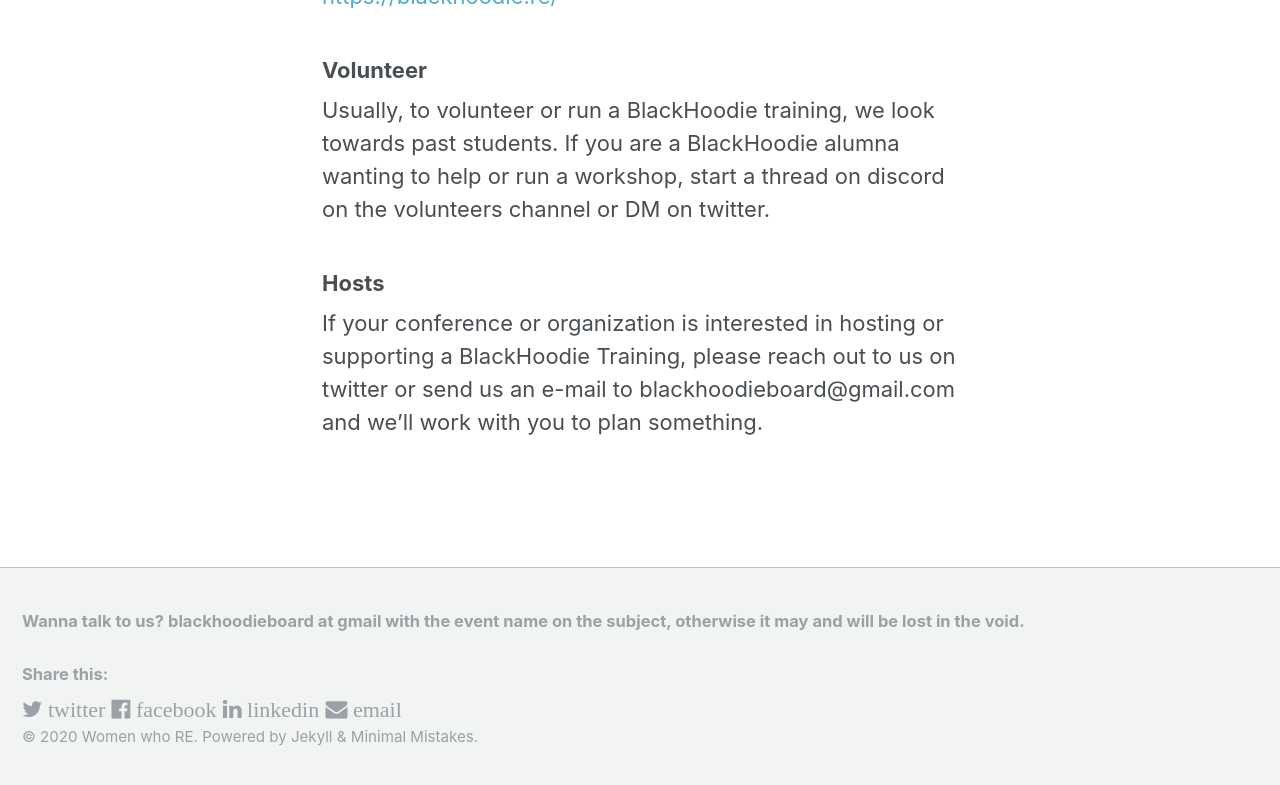
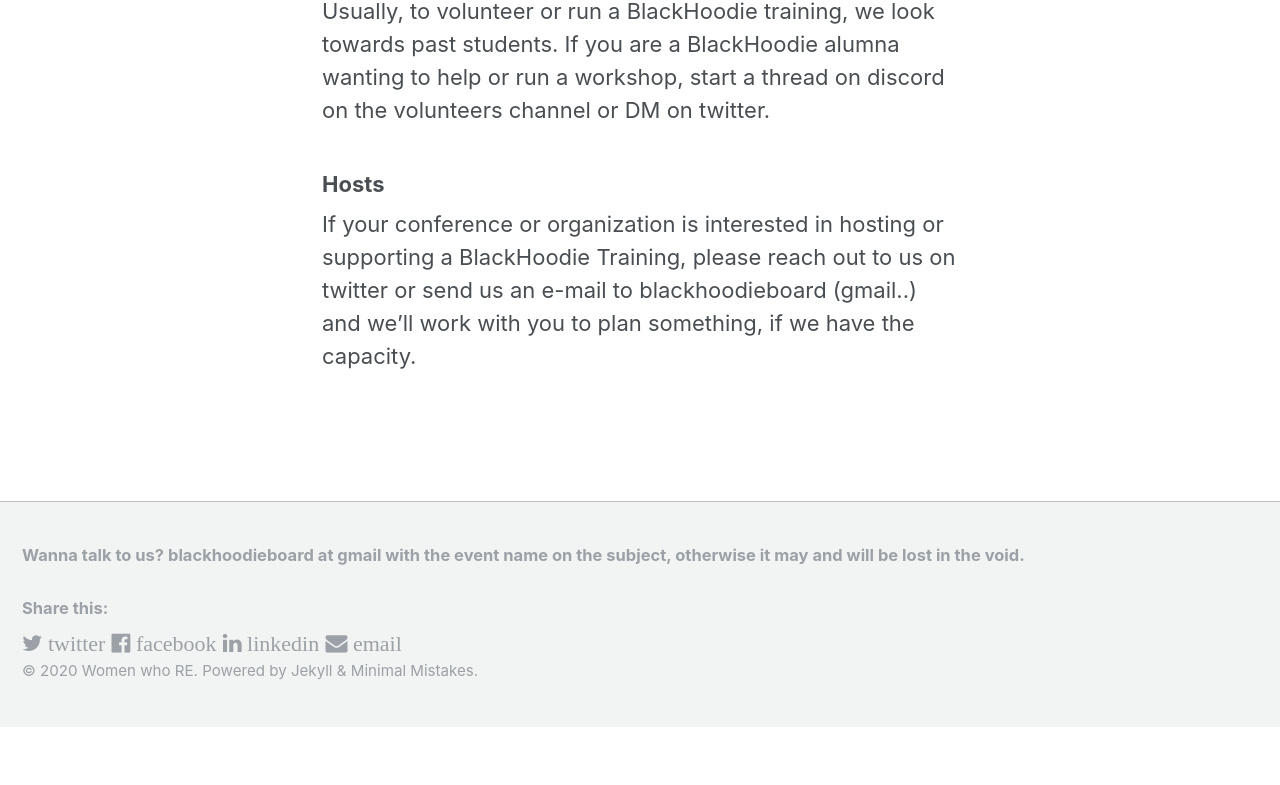
Before and after one commit to blackhoodieRE/blackhoodiere.github.io, a Jekyll site: the page built from _pages/mission.md, in a window 1280 px wide and 900 px high, scrolled down 7164 px, cut to the strip 107-892 px from the top of the window. Built offline with Jekyll 4.4.1, drawn with Linux system fonts in a browser that asks for light colours; comment, search, counter and statistics services are not loaded; after the commit the page ends 7998 px from its top, so only the background shows below that; some of the changed text lies outside the part shown.

Commit message:
Update mission.md

```diff
--- a/_pages/mission.md
+++ b/_pages/mission.md
@@ -8,7 +8,7 @@
     image: /assets/images/banner_1.png
 ---
 
-<br/><br/>
+<br/>
 
 
 . BlackHoodie is a series of technical trainings aiming to attract more women to the field of cyber security
@@ -75,19 +75,19 @@
 Our events are organized by volunteers, and no one of us is a professional event host. Shuffling 30 attendees is easy, 60 is difficult, more than 60 is hard. We found the following: Classes of 20 to 30 attendees are comfortable, with in-person classes we won’t go larger than this; two classes in parallel is the comfort zone, three is the estimated upper limit. Above a certain number of people, crowds become very challenging to handle in everything from finding a dinner place, to guaranteeing on-site safety. So yeah, we have limited spots to keep an event fun for everyone. The last thing we want is to burn out our volunteers!
 
 
-<br/><br/>
+<br/>
 
 ## **_Ever been bummed you cannot attend BlackHoodie?_**
 
 Whether you are not within the event's target group, whether you can't travel to the event, the event was full already, or maybe you are just too shy to sign up; you worry not.
 
-If you are serious about getting into security topics, go here: https://www.opensecuritytraining.info/Training.html
+If you are serious about getting into security topics, go here: [https://www.opensecuritytraining.info/Training.html](https://www.opensecuritytraining.info/Training.html)
 
 A-MA-ZING materials covering a vast selection of topics, including reverse engineering, in more detail than we could ever share, with slides and videos and everything. Mr. Kovah and his companions who put the material together and shared all of it are geniuses, and you go enjoy!
 
 Also, solely attending BlackHoodie does not, to repeat that, NOT, make anyone a specialist. A two-day training simply can't do this. Whether you become a badass hackerette or hacker is your own achievement. Our goal is to bring complex subjects to the table, give an insight on what this complexity means, how to approach it hands on, foster confidence and curiosity, ideally connect mentors and mentees.
 
-<br/><br/>
+<br/>
 
 ## Interested? Here is how you can get involved
 
@@ -104,4 +104,4 @@
 
 ### Hosts
 
-If your conference or organization is interested in hosting or supporting a BlackHoodie Training, please reach out to us on twitter or send us an e-mail to blackhoodieboard@gmail.com and we’ll work with you to plan something.
+If your conference or organization is interested in hosting or supporting a BlackHoodie Training, please reach out to us on twitter or send us an e-mail to blackhoodieboard (gmail..) and we’ll work with you to plan something, if we have the capacity.
```
